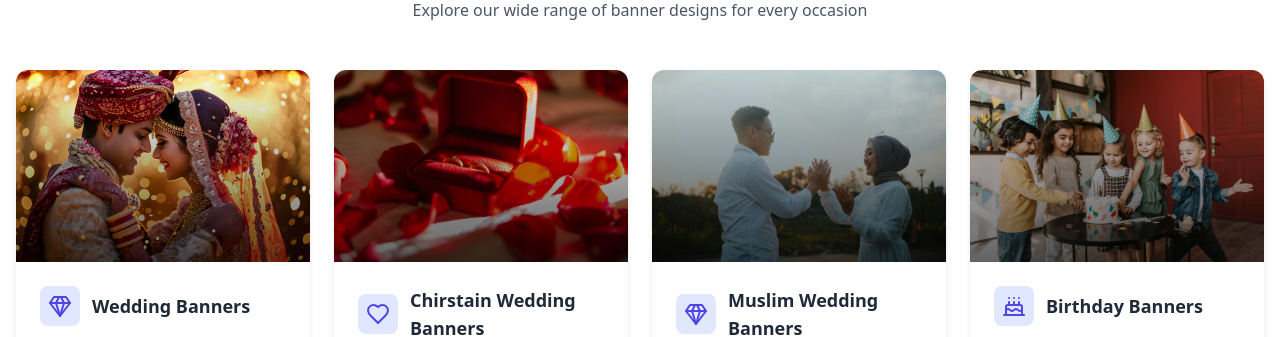
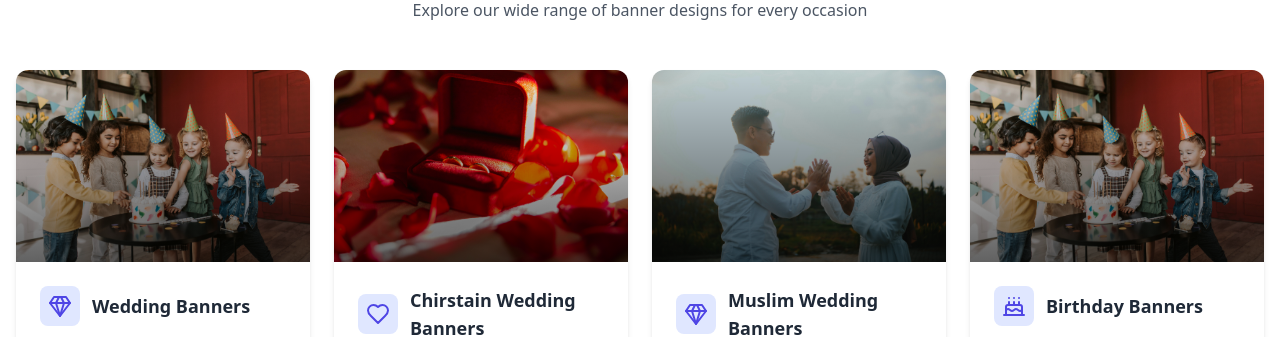
Before and after one commit to trigovex/karthikeyaflex, a React (Vite) app: page / in a window 1280 px wide. Shown: the part 762-1099 px from the top of the page. Built offline with nearby package versions, Linux system fonts and the light colour scheme.

Commit message:
image updated...

```diff
--- a/src/App.tsx
+++ b/src/App.tsx
@@ -1,6 +1,9 @@
 import React, { useState, useEffect } from 'react';
 import HeroSlider from './components/HeroSlider';
 import { Eye, ShoppingCart, Star, X, ChevronLeft, ChevronRight, Facebook, Twitter, Instagram, Linkedin, Mail, Phone, MapPin, Flag, Gift, Award, PartyPopper, Cake, Building2, GraduationCap, Heart, Baby, Music, Trophy, Users, Tent, Palette, Store, Camera, CheckCircle, Flower, Diamond, Gem, Home, HeartHandshake, PenTool, Warehouse } from 'lucide-react';
+import img1 from './Images/Birthday.jpg';
+import img2 from './Images/Christain_Wedding.jpg';
+import img3 from './Images/Death.jpg';
 
 interface EventCard {
   image: string;
@@ -11,56 +14,56 @@ interface EventCard {
   description?: string;
 }
 
-const eventCards: EventCard[] = [
-  {
-    image: 'https://images.unsplash.com/photo-1511795409834-ef04bbd61622?auto=format&fit=crop&q=80&w=2069',
-    title: 'Elegant Wedding Collection',
-    price: '$299',
-    category: 'Wedding',
-    rating: 4.9,
-    description: 'Premium wedding designs with elegant themes and customizable options.',
-  },
-  {
-    image: 'https://images.unsplash.com/photo-1530103862676-de8c9debad1d?auto=format&fit=crop&q=80&w=2069',
-    title: 'Graduation Special',
-    price: '$199',
-    category: 'Graduation',
-    rating: 4.8,
-    description: 'Celebrate academic success with our modern graduation designs.',
-  },
-  {
-    image: 'https://images.unsplash.com/photo-1530103862676-de8c9debad1d?auto=format&fit=crop&q=80&w=2069',
-    title: 'Birthday Bash Package',
-    price: '$149',
-    category: 'Birthday',
-    rating: 4.7,
-    description: 'Make your birthday memorable with our creative design collection.',
-  },
-  {
-    image: 'https://images.unsplash.com/photo-1533294455009-a77b7557d2d1?auto=format&fit=crop&q=80&w=2069',
-    title: 'Corporate Event Suite',
-    price: '$399',
-    category: 'Corporate',
-    rating: 4.9,
-    description: 'Professional designs perfect for corporate events and meetings.',
-  },
-  {
-    image: 'https://images.unsplash.com/photo-1527529482837-4698179dc6ce?auto=format&fit=crop&q=80&w=2069',
-    title: 'Anniversary Collection',
-    price: '$249',
-    category: 'Anniversary',
-    rating: 4.8,
-    description: 'Romantic and elegant designs to celebrate your special moments.',
-  },
-  {
-    image: 'https://images.unsplash.com/photo-1470753937643-efeb931202a9?auto=format&fit=crop&q=80&w=2069',
-    title: 'Baby Shower Package',
-    price: '$179',
-    category: 'Baby Shower',
-    rating: 4.7,
-    description: 'Adorable designs to welcome your little bundle of joy.',
-  },
-];
+// const eventCards: EventCard[] = [
+//   {
+//     image: 'https://images.unsplash.com/photo-1511795409834-ef04bbd61622?auto=format&fit=crop&q=80&w=2069',
+//     title: 'Elegant Wedding Collection',
+//     price: '$299',
+//     category: 'Wedding',
+//     rating: 4.9,
+//     description: 'Premium wedding designs with elegant themes and customizable options.',
+//   },
+//   {
+//     image: 'https://images.unsplash.com/photo-1530103862676-de8c9debad1d?auto=format&fit=crop&q=80&w=2069',
+//     title: 'Graduation Special',
+//     price: '$199',
+//     category: 'Graduation',
+//     rating: 4.8,
+//     description: 'Celebrate academic success with our modern graduation designs.',
+//   },
+//   {
+//     image: 'https://images.unsplash.com/photo-1530103862676-de8c9debad1d?auto=format&fit=crop&q=80&w=2069',
+//     title: 'Birthday Bash Package',
+//     price: '$149',
+//     category: 'Birthday',
+//     rating: 4.7,
+//     description: 'Make your birthday memorable with our creative design collection.',
+//   },
+//   {
+//     image: 'https://images.unsplash.com/photo-1533294455009-a77b7557d2d1?auto=format&fit=crop&q=80&w=2069',
+//     title: 'Corporate Event Suite',
+//     price: '$399',
+//     category: 'Corporate',
+//     rating: 4.9,
+//     description: 'Professional designs perfect for corporate events and meetings.',
+//   },
+//   {
+//     image: 'https://images.unsplash.com/photo-1527529482837-4698179dc6ce?auto=format&fit=crop&q=80&w=2069',
+//     title: 'Anniversary Collection',
+//     price: '$249',
+//     category: 'Anniversary',
+//     rating: 4.8,
+//     description: 'Romantic and elegant designs to celebrate your special moments.',
+//   },
+//   {
+//     image: 'https://images.unsplash.com/photo-1470753937643-efeb931202a9?auto=format&fit=crop&q=80&w=2069',
+//     title: 'Baby Shower Package',
+//     price: '$179',
+//     category: 'Baby Shower',
+//     rating: 4.7,
+//     description: 'Adorable designs to welcome your little bundle of joy.',
+//   },
+// ];
 
 interface OrderFormData {
   name: string;
@@ -125,7 +128,7 @@ const categories: CategoryCard[] = [
   {
     title: "Wedding Banners",
     icon: <Gem className="w-6 h-6" />,
-    image: "/src/Images/HinduWedding.jpg",
+    image: img1,
     description: "Elegant wedding designs"
   },
   {
```
